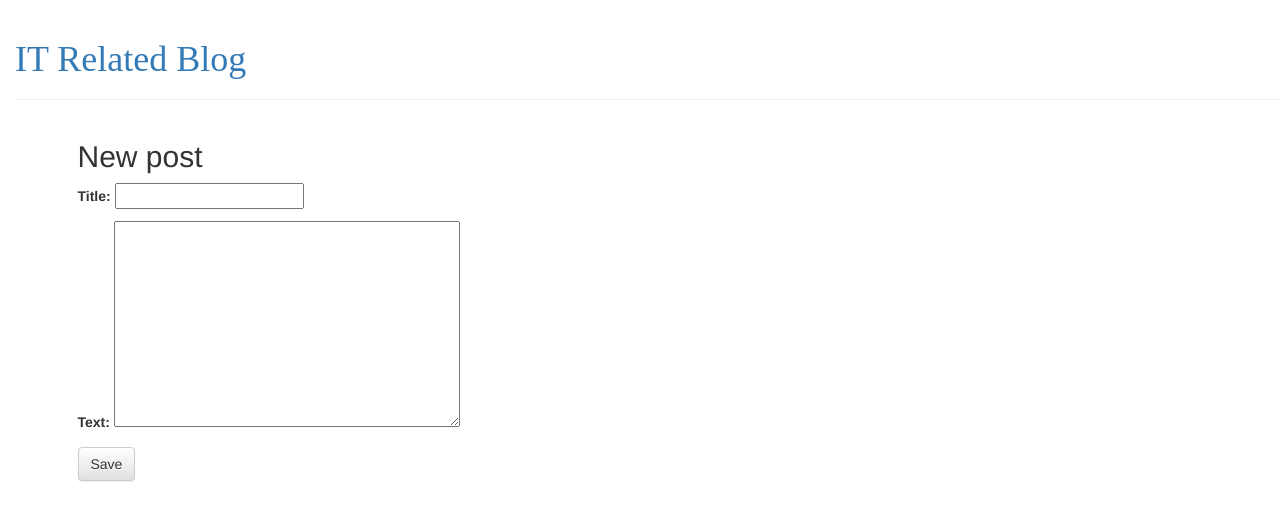
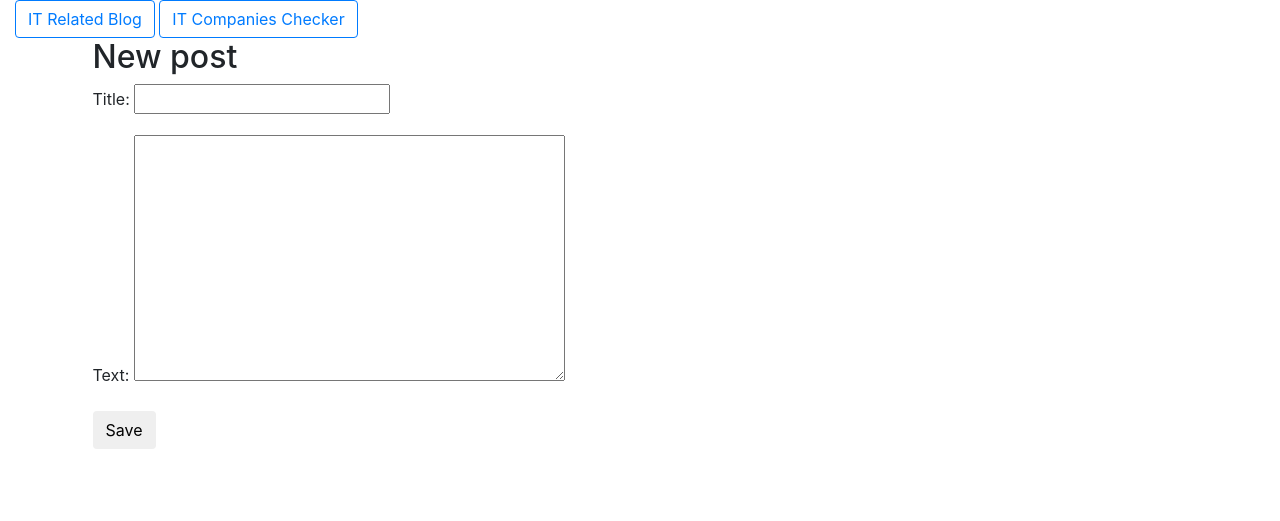
Before and after one commit to kabaneridev/companyapp, a Django app: page /blog/post/new/ in a window 1280 px wide. Shown: the top 521 px of the page. Run offline with Django 3.2, Linux system fonts and the light colour scheme; some libraries are stand-ins or nearby versions.

Commit message:
Added blog app, deleted old unsued files, improve models

```diff
--- a/django/blog/templates/blog/base.html
+++ b/django/blog/templates/blog/base.html
@@ -2,8 +2,7 @@
 <html>
     <head>
         <title>IT Related Blog</title>
-        <link rel="stylesheet" href="//maxcdn.bootstrapcdn.com/bootstrap/3.2.0/css/bootstrap.min.css">
-        <link rel="stylesheet" href="//maxcdn.bootstrapcdn.com/bootstrap/3.2.0/css/bootstrap-theme.min.css">
+       <link rel="stylesheet" href="https://maxcdn.bootstrapcdn.com/bootstrap/4.0.0/css/bootstrap.min.css" integrity="sha384-Gn5384xqQ1aoWXA+058RXPxPg6fy4IWvTNh0E263XmFcJlSAwiGgFAW/dAiS6JXm" crossorigin="anonymous">
         <link rel="stylesheet" href="{% static 'css/style.css' %}">
     </head>
     <body>
@@ -11,7 +10,8 @@
         	{% if user.is_authenticated %}
     			<a href="{% url 'post_new' %}" class="top-menu"><span class="glyphicon glyphicon-plus"></span></a>
 			{% endif %}
-            <h1><a href="/blog">IT Related Blog</a></h1>
+            <a href="/blog" class="btn btn-outline-primary" role="button" aria-pressed="true" >IT Related Blog</a>
+            <a href="/" class="btn btn-outline-primary" role="button" aria-pressed="true">IT Companies Checker</a>
         </div>
 	    <div class="content container">
 	        <div class="row">
--- a/django/company/templates/company/comp_list.html
+++ b/django/company/templates/company/comp_list.html
@@ -2,13 +2,13 @@
 {% block content %}
 
 <head>
-    <link rel="stylesheet" href="//maxcdn.bootstrapcdn.com/bootstrap/3.2.0/css/bootstrap.min.css">
-    <link rel="stylesheet" href="//maxcdn.bootstrapcdn.com/bootstrap/3.2.0/css/bootstrap-theme.min.css">
+    <link rel="stylesheet" href="https://maxcdn.bootstrapcdn.com/bootstrap/4.0.0/css/bootstrap.min.css" integrity="sha384-Gn5384xqQ1aoWXA+058RXPxPg6fy4IWvTNh0E263XmFcJlSAwiGgFAW/dAiS6JXm" crossorigin="anonymous">
     <link rel="stylesheet" href="{% static 'css/style.css' %}">
 </head>
 <body>
     <div id="header">
-        <a href="/">Home page</a>
+        <a href="/blog" class="btn btn-outline-primary" role="button" aria-pressed="true">IT Related Blog</a>
+            <a href="/" class="btn btn-outline-primary" role="button" aria-pressed="true">IT Companies Checker</a>
     </div>
     <div id="filter">
     <form action="" method="get">
```
